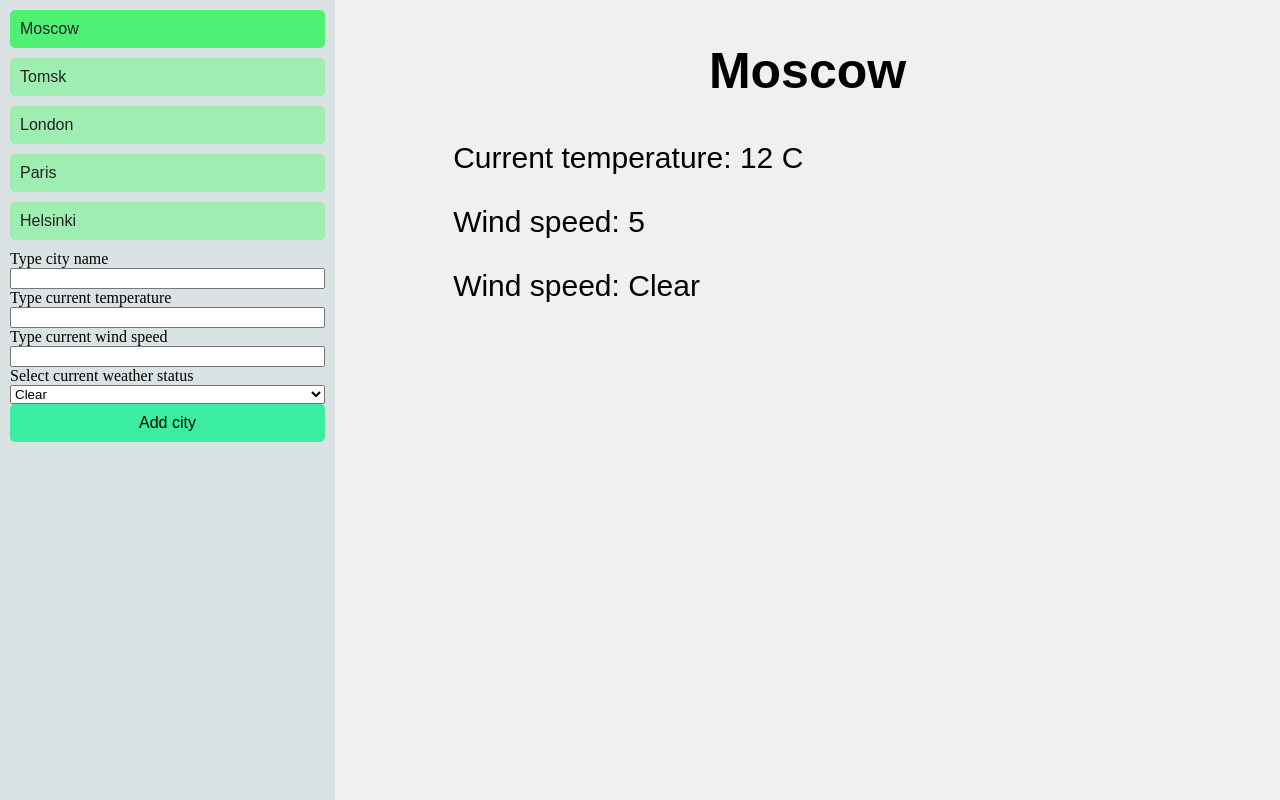
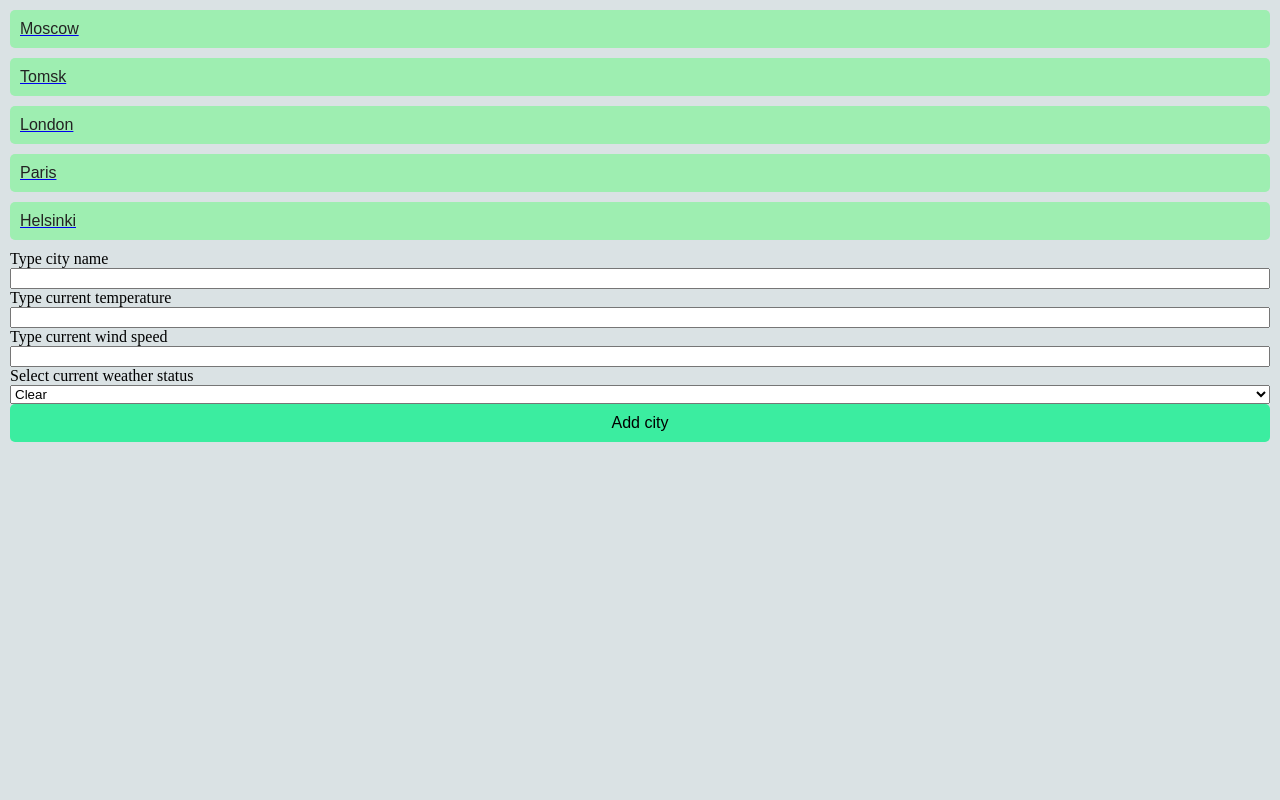
Before and after one commit to ectuser/OTUS-Course, a React app in the folder Third Month/react-state-props/: page / in a window 1280 px wide. Built offline with nearby package versions, Linux system fonts and the light colour scheme; the HTML template or start-up script is replaced by a standard one.

Commit message:
Homework with redux and router done

```diff
--- a/Third Month/react-state-props/package.json
+++ b/Third Month/react-state-props/package.json
@@ -20,6 +20,7 @@
     "@types/react": "^16.9.23",
     "@types/react-dom": "^16.9.5",
     "@types/react-redux": "^7.1.7",
+    "@types/react-router-dom": "^5.1.3",
     "babel-loader": "^8.0.6",
     "core-js": "^3.6.4",
     "css-loader": "^3.4.2",
@@ -56,6 +57,7 @@
   },
   "dependencies": {
     "react-redux": "^7.2.0",
+    "react-router-dom": "^5.1.2",
     "redux": "^4.0.5"
   }
 }
--- a/Third Month/react-state-props/src/components/AddCity/AddCity.tsx
+++ b/Third Month/react-state-props/src/components/AddCity/AddCity.tsx
@@ -2,36 +2,14 @@ import React from "react";
 import "./AddCity.scss";
 import { WeatherStatus } from "../../models/WeatherStatus"
 import CityModel from "../../models/CityModel"
-import { connect } from "react-redux"
+import { connect, useDispatch } from "react-redux"
 
 
-interface IAddCityProps{
-    // addCity : any
-}
+export const AddCity = () => {
 
-class AddCity extends React.Component<IAddCityProps>{
+    const dispatch = useDispatch();
 
-    public render(){
-        return(
-            <form className="add-city-container" name="addCityForm">
-                <label htmlFor="cityName">Type city name</label>
-                <input type="text" name="cityName" className="city-name" />
-                <label htmlFor="temperature">Type current temperature</label>
-                <input type="number" name="temperature" className="city-temperature" />
-                <label htmlFor="windSpeed">Type current wind speed</label>
-                <input type="number" name="windSpeed" className="city-wind-speed" />
-                <label htmlFor="weatherStatus">Select current weather status</label>
-                <select name="weatherStatus" className="weather-status">
-                    <option value={WeatherStatus[WeatherStatus.Clear]}>{WeatherStatus[WeatherStatus.Clear]}</option>
-                    <option value={WeatherStatus[WeatherStatus.Cloudly]}>{WeatherStatus[WeatherStatus.Cloudly]}</option>
-                    <option value={WeatherStatus[WeatherStatus.Rainy]}>{WeatherStatus[WeatherStatus.Rainy]}</option>
-                </select>
-                <div onClick={this.AddCity} id="add-city">Add city</div>
-            </form>
-        )
-    }
-
-    private AddCity = () => {
+    const addCity = () => {
         let form = document.querySelector(".add-city-container");
         let cityName = (form?.querySelector(".city-name") as HTMLInputElement).value;
         let temperature = (form?.querySelector(".city-temperature") as HTMLInputElement).value;
@@ -39,27 +17,30 @@ class AddCity extends React.Component<IAddCityProps>{
         let weatherStatusElement = (form?.querySelector(".weather-status") as HTMLSelectElement);
         let weatherStatus = weatherStatusElement.options[weatherStatusElement.selectedIndex].value as string;
 
-        if (cityName === "" || temperature === "" || windSpeed === ""){
-            alert("Type all fields");
+        if (cityName === "" || temperature === "" || windSpeed === "" || cityName.includes(" ")){
+            alert("Type all fields and make sure that there're no spaces in city name");
             return;
         }
-        // console.log(typeof(weatherStatus));
         // @ts-ignore
         let newCity = new CityModel(cityName, parseInt(temperature), parseInt(windSpeed), WeatherStatus[weatherStatus])
-        // this.props.addCity(newCity);
-        // @ts-ignore
-        this.props.addCity(newCity)
+        dispatch({ type : 'ADD_CITY', payload : newCity });
     }
+
+    return(
+        <form className="add-city-container" name="addCityForm">
+            <label htmlFor="cityName">Type city name</label>
+            <input type="text" name="cityName" className="city-name" />
+            <label htmlFor="temperature">Type current temperature</label>
+            <input type="number" name="temperature" className="city-temperature" />
+            <label htmlFor="windSpeed">Type current wind speed</label>
+            <input type="number" name="windSpeed" className="city-wind-speed" />
+            <label htmlFor="weatherStatus">Select current weather status</label>
+            <select name="weatherStatus" className="weather-status">
+                <option value={WeatherStatus[WeatherStatus.Clear]}>{WeatherStatus[WeatherStatus.Clear]}</option>
+                <option value={WeatherStatus[WeatherStatus.Cloudly]}>{WeatherStatus[WeatherStatus.Cloudly]}</option>
+                <option value={WeatherStatus[WeatherStatus.Rainy]}>{WeatherStatus[WeatherStatus.Rainy]}</option>
+            </select>
+            <div onClick={addCity} id="add-city">Add city</div>
+        </form>
+    )
 }
-
-
-export default connect(
-    state => ({
-
-    }),
-    dispatch => ({
-        addCity: (city : CityModel) => {
-            dispatch({ type : 'ADD_CITY', payload : city })
-        }
-    })
-)(AddCity);
--- a/Third Month/react-state-props/src/components/App/App.tsx
+++ b/Third Month/react-state-props/src/components/App/App.tsx
@@ -1,78 +1,46 @@
 import * as React from "react";
 import "./App.scss";
-import City from "../CitiesList/City/City";
-import MainContent from "../MainContent/MainContent";
+import { City } from "../CitiesList/City/City";
+import { MainContent } from "../MainContent/MainContent";
 import CityModel from "../../models/CityModel"
 import { WeatherStatus } from "../../models/WeatherStatus"
 import "../CitiesList/CitiesList.scss";
-import AddCity from "../AddCity/AddCity"
-import { connect } from "react-redux"
+import { AddCity } from "../AddCity/AddCity"
+import { connect, useSelector } from "react-redux"
 import { createStore } from 'redux'
 import { Provider } from "react-redux";
-
-interface IAppProps{
-    state : any
-}
-
-interface IAppState{
-    selectedCityName : string,
-    cities : CityModel[]
-}
+import {
+    BrowserRouter as Router,
+    Switch,
+    Route,
+    Link,
+    useRouteMatch
+} from "react-router-dom";
 
 
-class App extends React.Component<IAppProps, IAppState>{
-    constructor(props : any){
-        super(props)
-    }
+export const App = () => {
+    // @ts-ignore
+    const cities = useSelector(state => state.cities);
 
-    public render(){
-        return(
-            <div id="main">
+    return(
+        <div id="main">
+            <Router>
                 <div className="cities-list">
-        {this.props.state.cities.map((item : CityModel, i : number) => <City key={i}>{item.name}</City>)}
+                    {cities.map((item : CityModel, i : number) =>(
+                    <Link key={i} to={`/${item.name}`}>
+                        <Switch>
+                        <Route path="/:cityName">
+                            <City>{item.name}</City>
+                        </Route>
+                        <Router>
+                            <City>{item.name}</City>
+                        </Router>
+                        </Switch>
+                    </Link>))}
                     <AddCity />
                 </div>
-                <MainContent>
-                    {this.SelectCityByName()}
-                </MainContent>
-            </div>
-        )
-    }
-    public AddCity = (newCity : CityModel) =>{
-        let cities = this.state.cities;
-        for (let city of cities){
-            if (city.name === newCity.name){
-                alert("City with this name already exists");
-                return;
-            }
-        }
-        cities.push(newCity)
-        this.setState({ cities : cities });
-    }
-    public SelectCityByName = () => {
-        for (let city of this.props.state.cities){
-            if (city.name === this.props.state.selectedCityName){
-                return city;
-            }
-        }
-        throw new Error("not found");
-    }
-
-    public ChangeCity = (name : string) => {
-        for (let city of this.state.cities){
-            if (city.name === name){
-                this.setState({selectedCityName : name});
-                break;
-            }
-        }
-    }
+                <Route path="/:cityName" component={MainContent} />
+            </Router>
+        </div>
+    )
 }
-
-
-export default connect(
-    state => ({
-        state : state
-    }),
-    dispatch => ({
-    })
-)(App);
--- a/Third Month/react-state-props/src/components/CitiesList/City/City.tsx
+++ b/Third Month/react-state-props/src/components/CitiesList/City/City.tsx
@@ -1,46 +1,26 @@
 import * as React from "react";
 import "./City.scss";
-import { connect } from "react-redux"
+import { connect, useDispatch, useSelector } from "react-redux";
+import {
+    BrowserRouter as Router,
+    Switch,
+    Route,
+    Link,
+    useRouteMatch,
+    useParams
+  } from "react-router-dom";
 
 interface ICityProps{
-    // name : string,
-    // key : number,
-    // selectedCityName : string,
-    // onClickCity : any
-    state : any,
     children : string,
-    changeSelectedCity : any
 }
 
-class City extends React.Component<ICityProps>{
-    constructor(props : ICityProps){
-        super(props)
-        console.log(props);
+export const City = ({ children } : ICityProps) => {
+    let { cityName } = useParams();
+
+    if (cityName === children){
+        return <div className="city active">{children}</div>
     }
-
-    public render(){
-        if (this.props.state.selectedCityName === this.props.children){
-            return <div onClick={this.ChangeSelectedCity} className="city active">{this.props.children}</div>
-        }
-        else{
-            return <div onClick={this.ChangeSelectedCity} className="city">{this.props.children}</div>
-        }
-    }
-
-    private ChangeSelectedCity = () => {
-        if (this.props.state.selectedCityName !== this.props.children){
-            this.props.changeSelectedCity(this.props.children)
-        }
+    else{
+        return <div className="city">{children}</div>
     }
 }
-
-export default connect(
-    state => ({
-        state : state
-    }),
-    dispatch => ({
-        changeSelectedCity : (cityName : string) => {
-            dispatch({ type : 'CHANGE_SELECTED_CITY', payload : cityName })
-        }
-    })
-)(City);
--- a/Third Month/react-state-props/src/components/MainContent/MainContent.tsx
+++ b/Third Month/react-state-props/src/components/MainContent/MainContent.tsx
@@ -1,27 +1,49 @@
-import * as React from "react";
+import React, { useState, useEffect } from "react";
 import "./MainContent.scss";
 import CityModel from "../../models/CityModel";
-import City from "../CitiesList/City/City";
+import { City } from "../CitiesList/City/City";
 import { WeatherStatus } from "../../models/WeatherStatus"
+import {
+    BrowserRouter as Router,
+    Switch,
+    Route,
+    Link,
+    useRouteMatch,
+    useParams
+  } from "react-router-dom";
+import { useSelector } from "react-redux";
 
-interface IMainContentProps{
-    children : CityModel
-}
 
-export default class MainContent extends React.Component<IMainContentProps>{
+export const MainContent = () =>{
+    let { cityName } = useParams();
+    // @ts-ignore
+    const cities = useSelector(state => state.cities) as CityModel[];
+    console.log(cityName);
 
-    public render(){
-        return(
+    const findCity = () => {
+        for (let city of cities){
+            if (city.name === cityName ){
+                return city;
+            }
+        }
+        throw new Error("Couldn't find city");
+    }
+    try{
+        let currentCity = findCity();
+        return (
             <div id="main-content">
                 <div className="show-city">
-                    <h2>{this.props.children.name}</h2>
-                    <p>Current temperature: {this.props.children.temperature} C</p>
-                    <p>Wind speed: {this.props.children.windSpeed}</p>
-                    <p>Wind speed: {WeatherStatus[this.props.children.weatherStatus]}</p>
+                    <h2>{currentCity.name}</h2>
+                    <p>Current temperature: {currentCity.temperature} C</p>
+                    <p>Wind speed: {currentCity.windSpeed}</p>
+                    <p>Wind speed: {WeatherStatus[currentCity.weatherStatus]}</p>
                 </div>
+                {/* {cityName} */}
             </div>
         )
+
+    } catch(e){
+        return <div>Couldn't find the city</div>
     }
 
-
 }
--- a/Third Month/react-state-props/webpack.config.js
+++ b/Third Month/react-state-props/webpack.config.js
@@ -25,6 +25,8 @@ module.exports = {
       compress: true,
       port: 9000,
       progress: true,
-      watchContentBase: true
+      watchContentBase: true,
+
+      historyApiFallback : true
     },
   };
```
Also changed, not shown: Third Month/react-state-props/src/index.tsx (+1 -9 lines), 1 other file (tests, documents, lock files or other folders).
